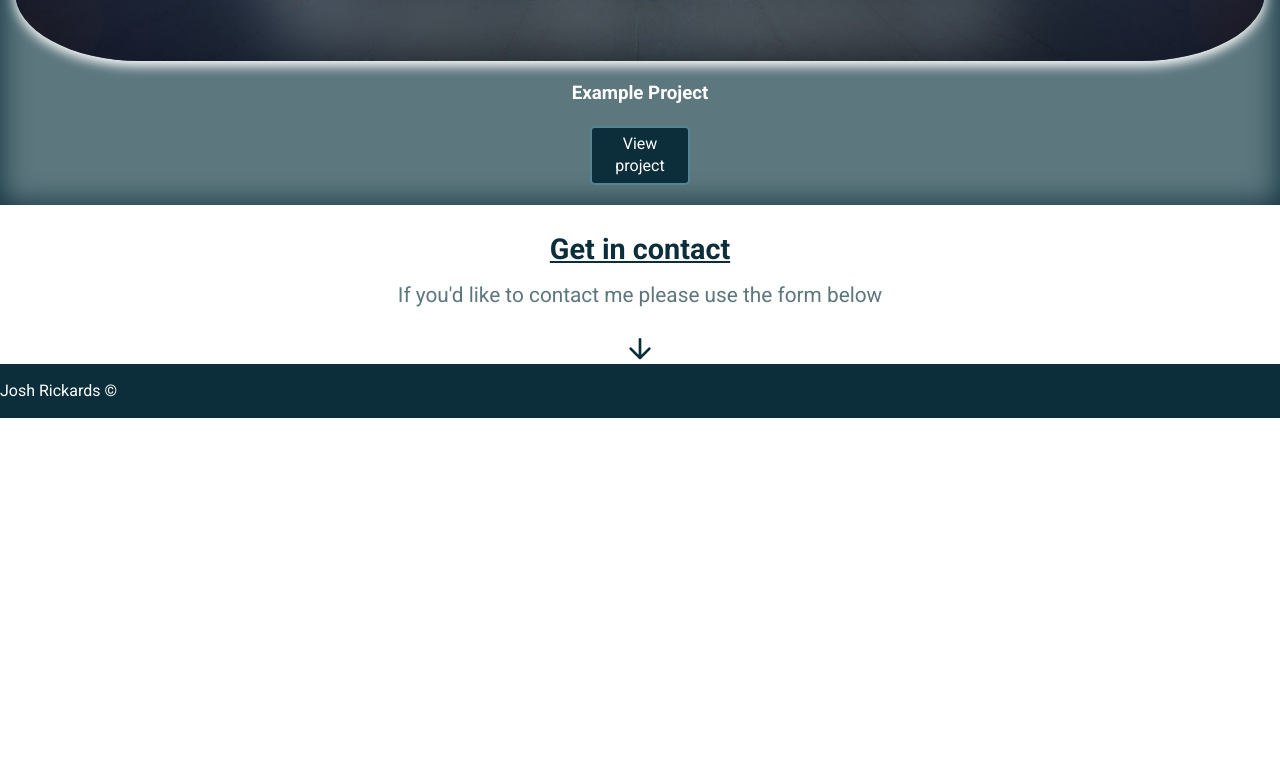
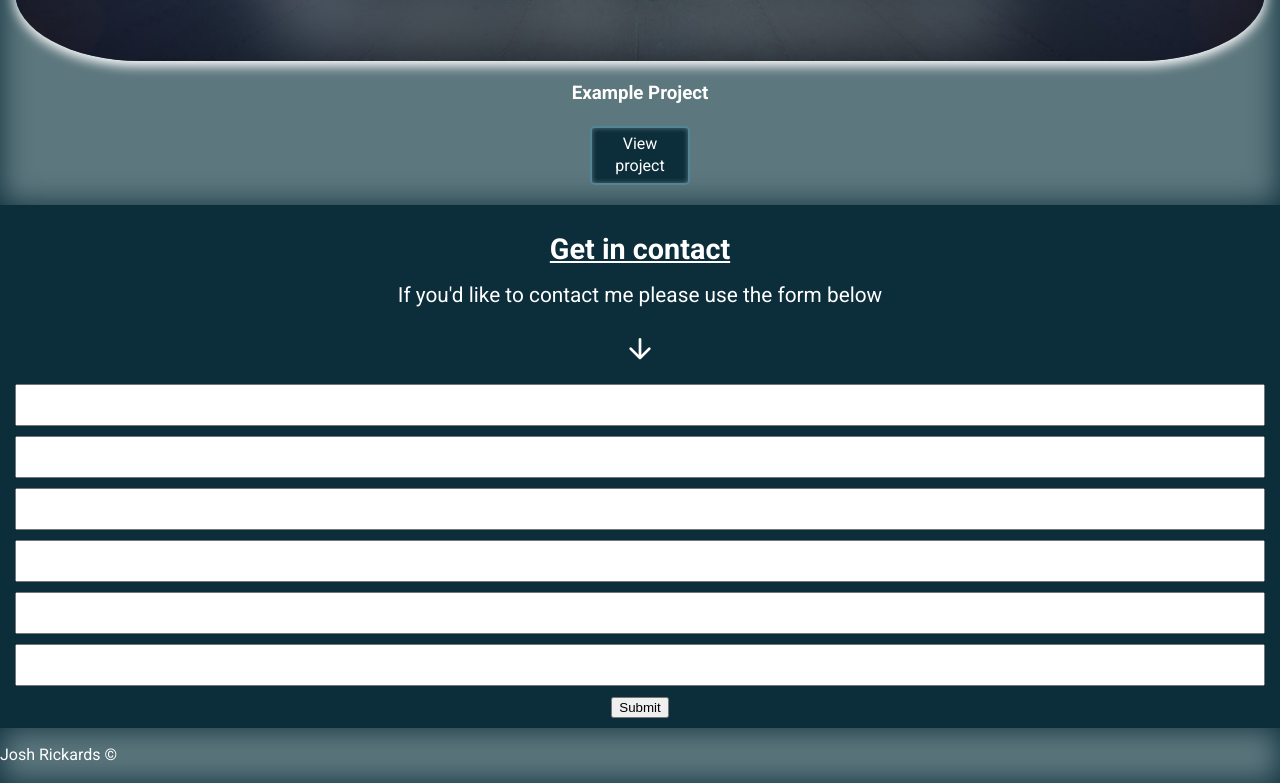
Before and after one commit to JoshR95/myPortfolio, a plain HTML site: page index.html in a window 1280 px wide. Shown: the part 3324-4107 px from the top of the page. Before the commit the page ends 3742 px from the top, so only its background shows below. Drawn offline with Linux system fonts and the light colour scheme; files whose address does not match are found by name.

Commit message:
6th - 3/10/24 - 16:12
I have completed the input form, added colour to it and changed the shadow when its clicked on

```diff
--- a/index.html
+++ b/index.html
@@ -66,6 +66,7 @@
     </header>
 
     <main>
+      <!--PORTFOLIO-->
       <div class="portfolio container">
         <h2>My Projects</h2>
         <div class="Project-item">
@@ -91,10 +92,41 @@
         </div>
       </div>
 
+      <!--CONTACT ME-->
       <div class="contact-me container">
         <h2>Get in contact</h2>
         <p>If you'd like to contact me please use the form below </p>
         <span class="icon-arrow-down"></span>
+        <div class="contact-form">
+          <div>
+            <label for="fname"></label>
+            <input type="text" id="fname" name="fname" placeholder="First Name">
+          </div>
+          <div>
+            <label for="lname"></label>
+            <input type="text" id="lname" name="lname" placeholder="Last Name">
+          </div>
+          <div>
+            <label for="email"></label>
+            <input type="text" id="email" name="email" placeholder="Email Address">
+          </div>
+          <div>
+            <label for="phoneNumber"></label>
+            <input type="text" id="phoneNumber" name="phoneNumber" placeholder="Phone Number">
+          </div>
+          <div>
+            <label for="subject"></label>
+            <input type="text" id="subject" name="subject" placeholder="Subject">
+          </div>
+          <div>
+            <label for="message"></label>
+            <input type="text" id="message" name="message" placeholder="Message">
+          </div>
+
+          <div>
+            <button class="contact-me-submit" type="submit">Submit</button>
+          </div>
+        </div>
       </div>
     </main>
 
--- a/scss/layout/_contact.scss
+++ b/scss/layout/_contact.scss
@@ -4,18 +4,51 @@
     align-items: center;
     justify-content: center;
     text-align: center;
+    background-color: $fourth-color;
     h2{
-        color: $fourth-color;
+        color: $white;
         font-size: 1.8rem;
         text-decoration: underline;
         margin-bottom: -10px;
     }
     p{
         font-size: 1.3rem;
-        color: $third-color;
+        color: $white;
+
     }
     .icon-arrow-down{
         font-size: 2rem;
-        color: $fourth-color;
+        color: $white;
+        margin-bottom: 20px;
     }
 }
+
+.contact-form{
+    width: 100%;
+}
+// this makes the inputs the full width of its container
+.contact-form input {
+    width: 100%;
+    padding: 10px;
+    font-size: 16px;
+}
+
+.contact-form div{
+    margin-bottom: 10px;
+}
+// this colours the input fields background colour and the text when typed into it
+.colored-input{
+    background-color: $third-color;
+    box-shadow: inset 0 0 3px $white;
+    color: $white;
+    &:focus {
+        // this changes the color of the outline when the input box is clicked on
+        outline: 2px solid $white;
+    }
+}
+
+// this makes the placeholder text white
+input::placeholder {
+    color: $white;
+    opacity: 1;
+}
--- a/scss/layout/_footer.scss
+++ b/scss/layout/_footer.scss
@@ -1,7 +1,8 @@
 footer{
     grid-row: 5;
     grid-column: 1/-1; // Added to make nav span all columns
-    background-color: $fourth-color;
+    background-color: $third-color;
+    box-shadow: inset 0 0 30px $fourth-color;
     color: $white;
 }
 
--- a/scss/layout/_portfolio.scss
+++ b/scss/layout/_portfolio.scss
@@ -36,6 +36,7 @@
     }
     a{
         background-color: $fourth-color;
+        box-shadow: inset 0 0 5px $third-color;
         color: $white;
         border: 2px solid $second-color;
         border-radius: 5px;
```
Also changed, not shown: css/application.css, scss/utilities/_config.scss (line endings or trailing spaces), 1 other file.
